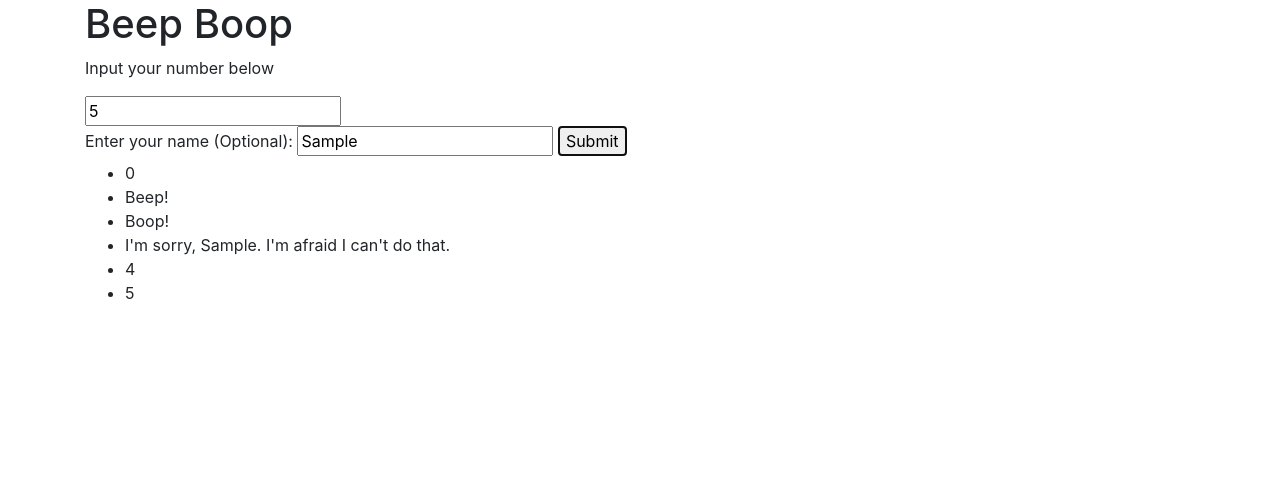
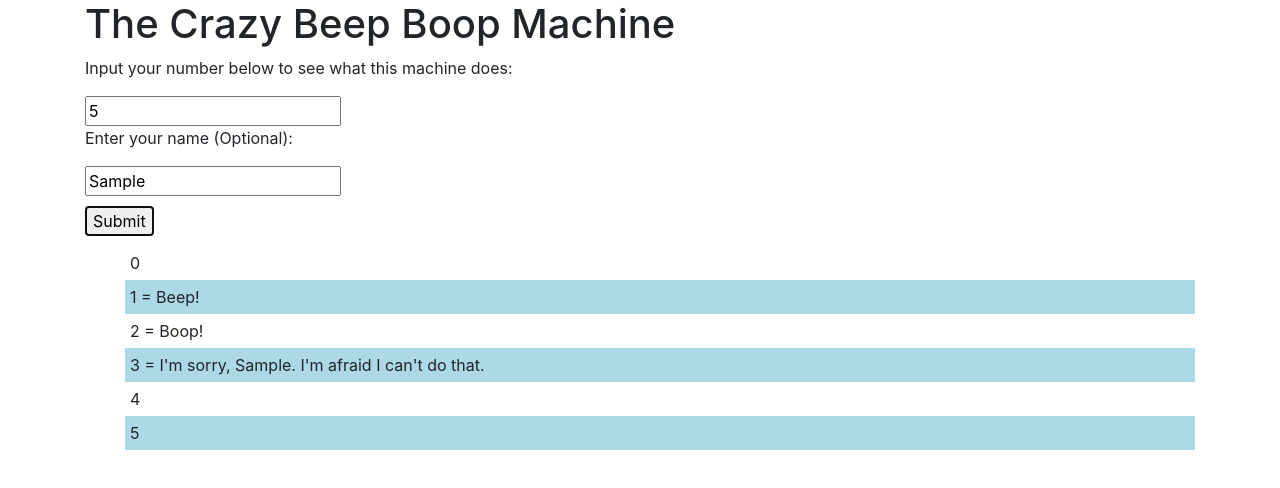
Before and after one commit to PhilipEskins/beepboop, a plain HTML site: page index.html in a window 1280 px wide. Both pictures are taken after typing "5", "Sample" into the empty fields and a click on the button "Submit". Drawn offline with Linux system fonts and the light colour scheme.

Commit message:
add some styling

```diff
--- a/css/styles.css
+++ b/css/styles.css
@@ -0,0 +1,12 @@
+li {
+  list-style-type: none;
+  padding: 5px;
+}
+
+li:nth-child(even) {
+  background-color: lightblue;
+}
+
+button {
+  margin: 10px 0px;
+}
--- a/index.html
+++ b/index.html
@@ -6,16 +6,16 @@
     <script src="js/jquery.js"></script>
     <script src="js/scripts.js"></script>
     <meta charset="utf-8">
-    <title>Beep Boop</title>
+    <title>The Crazy Beep Boop Machine</title>
   </head>
   <body>
     <div class="container">
-      <h1>Beep Boop</h1>
+      <h1>The Crazy Beep Boop Machine</h1>
       <form id="project3">
-        <p>Input your number below</p>
+        <p>Input your number below to see what this machine does:</p>
         <input type="number" id="number"></br>
-        <label for="name">Enter your name (Optional):</label>
-        <input type="text" id="name">
+        <p>Enter your name (Optional):</p>
+        <input type="text" id="name"><br>
         <button type="submit">Submit</button>
       </form>
 
--- a/js/scripts.js
+++ b/js/scripts.js
@@ -9,14 +9,14 @@ function beepboop(inputNum, name) {
     var checkThree = string.indexOf("3");
     if (checkThree > -1) {
       if (!!name) {
-        numArr.push("I'm sorry, " + name + ". I'm afraid I can't do that.");
+        numArr.push(i + " = I'm sorry, " + name + ". I'm afraid I can't do that.");
       } else {
-        numArr.push("I'm sorry, Dave. I'm afraid I can't do that.");
+        numArr.push(i + " = I'm sorry, Dave. I'm afraid I can't do that.");
       }
     } else if (checkTwo > -1) {
-      numArr.push("Boop!");
+      numArr.push(i + " = Boop!");
     } else if (checkOne > -1) {
-      numArr.push("Beep!");
+      numArr.push(i + " = Beep!");
     } else {
     numArr.push(i); }
   }
```
